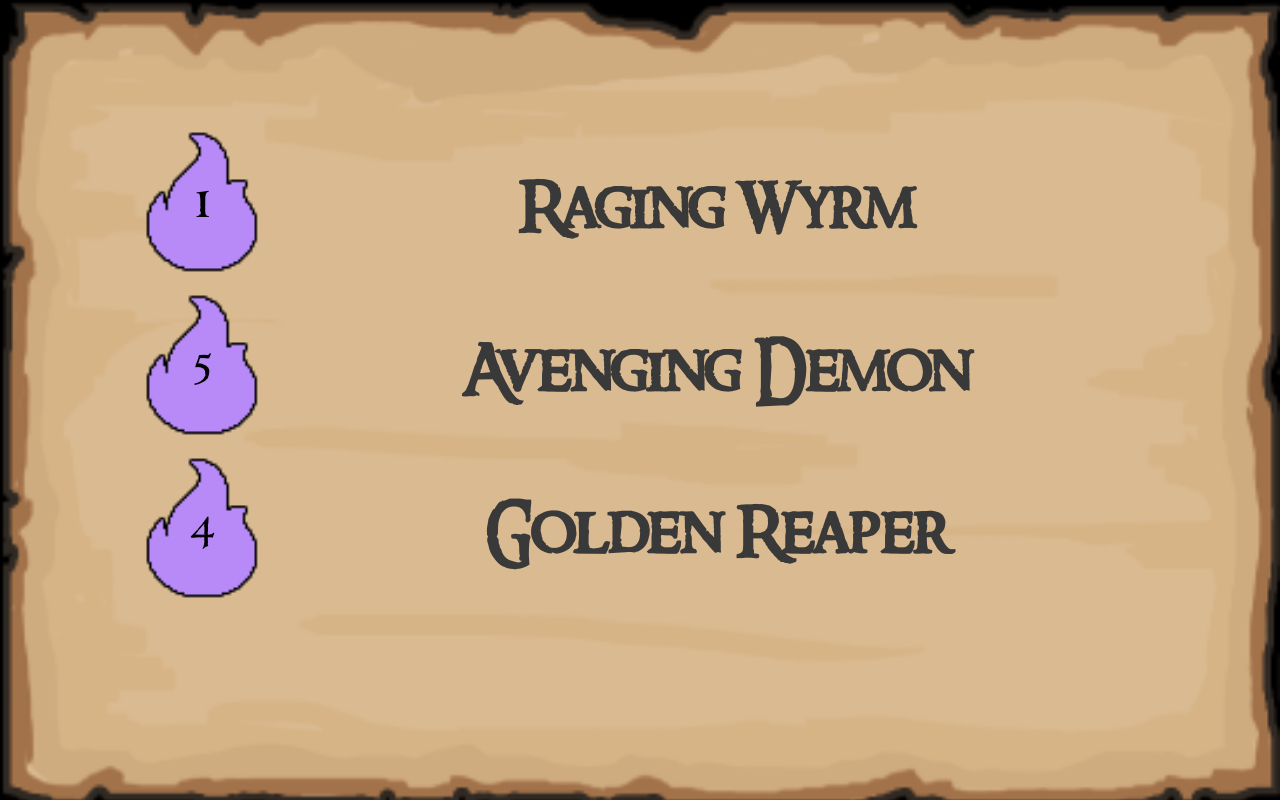
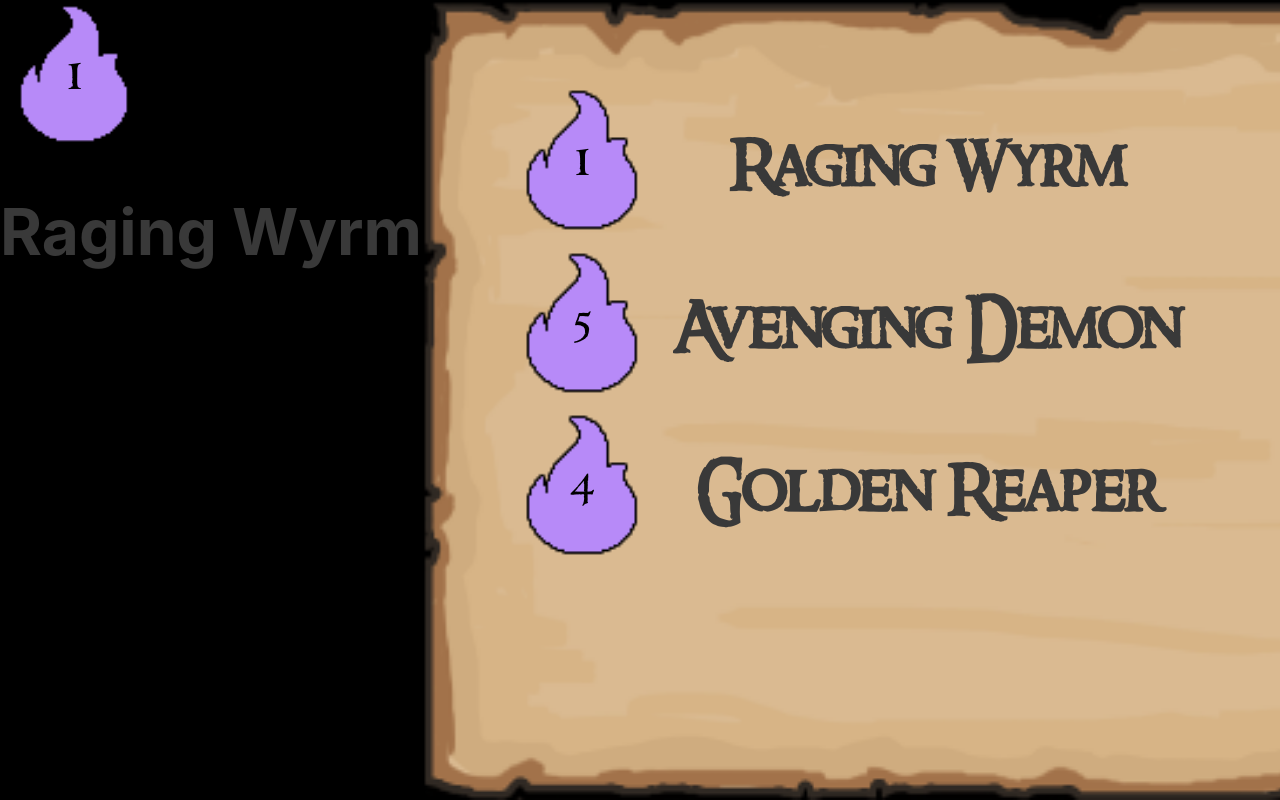
Before and after one commit to senpai-academy/deckbuilder-kata, a React (Create React App) app: page / in a window 1280 px wide. Built offline with nearby package versions, Linux system fonts and the light colour scheme.

Commit message:
primer pique del popup

```diff
--- a/src/App.js
+++ b/src/App.js
@@ -3,21 +3,35 @@ import { useEffect, useState } from 'react';
 import CardBank from './components/cardBank/CardBank';
 import { CardGenerator } from './Services/CardGenerator';
 import React from 'react';
+import PopUp from './components/PopUp/PopUp';
 
 function App  ()  {
-  let cards = []
-
-  for (let i = 0; i < 3; i++) {
-    const card = new CardGenerator().generateCard();
-    cards.push(card)
-  }
-  console.log(cards)
 
 
+  const [selectedCard, setSelectedCard] =useState(null)
+  const [cards, setCards] = useState([])
+
+  useEffect(()=>{
+    let auxCards = []
+ for (let i = 0; i < 3; i++) {
+    const card = new CardGenerator().generateCard();
+    auxCards.push(card)
+  }
+  setCards(auxCards)
+  },[])
+
+  useEffect(()=>{
+    setSelectedCard(cards[0])
+  },[cards])
+
  return (
-  <>
+  <div className='contenedor'>
+    {
+      selectedCard != null &&  <PopUp card={selectedCard}/>
+    }
+
   <CardBank Cardlist={cards}/>
-  </>
+  </div>
 )
 }
 export default App;
--- a/src/components/PopUp/PopUp.jsx
+++ b/src/components/PopUp/PopUp.jsx
@@ -1,9 +1,36 @@
 import React from "react";
+import CardCost from "../cardBank/cost/CardCost";
+import CardName from "../cardBank/name/CardName";
 
-const PopUp=()=>{
+
+const PopUp=(props)=>{
     return(
-        <>
-        </>
+        <React.Fragment>
+            <div>
+                <div >
+                    <CardCost cost={props.card.cost}/>
+                </div>
+
+                <div >
+                    <CardName name={props.card.name}/>
+                </div>
+            </div>
+
+            <div>
+
+            </div>
+
+            <div>
+                <div></div>
+                <div></div>
+            </div>
+
+            <div>
+                <div></div>
+                <div></div>
+            </div>
+
+        </React.Fragment>
     )
 }
 export default PopUp;
--- a/src/components/cardBank/CardBank.jsx
+++ b/src/components/cardBank/CardBank.jsx
@@ -9,7 +9,7 @@ const CardBank = (props)=>{
                 <div className="cardBankList">
                     {props.Cardlist.map((Card,key) => {
                     return(
-                        <React.Fragment key={key}>
+                        <React.Fragment key={key} >
 
                             <div >
                                 <CardCost cost={Card.cost}/>
```
